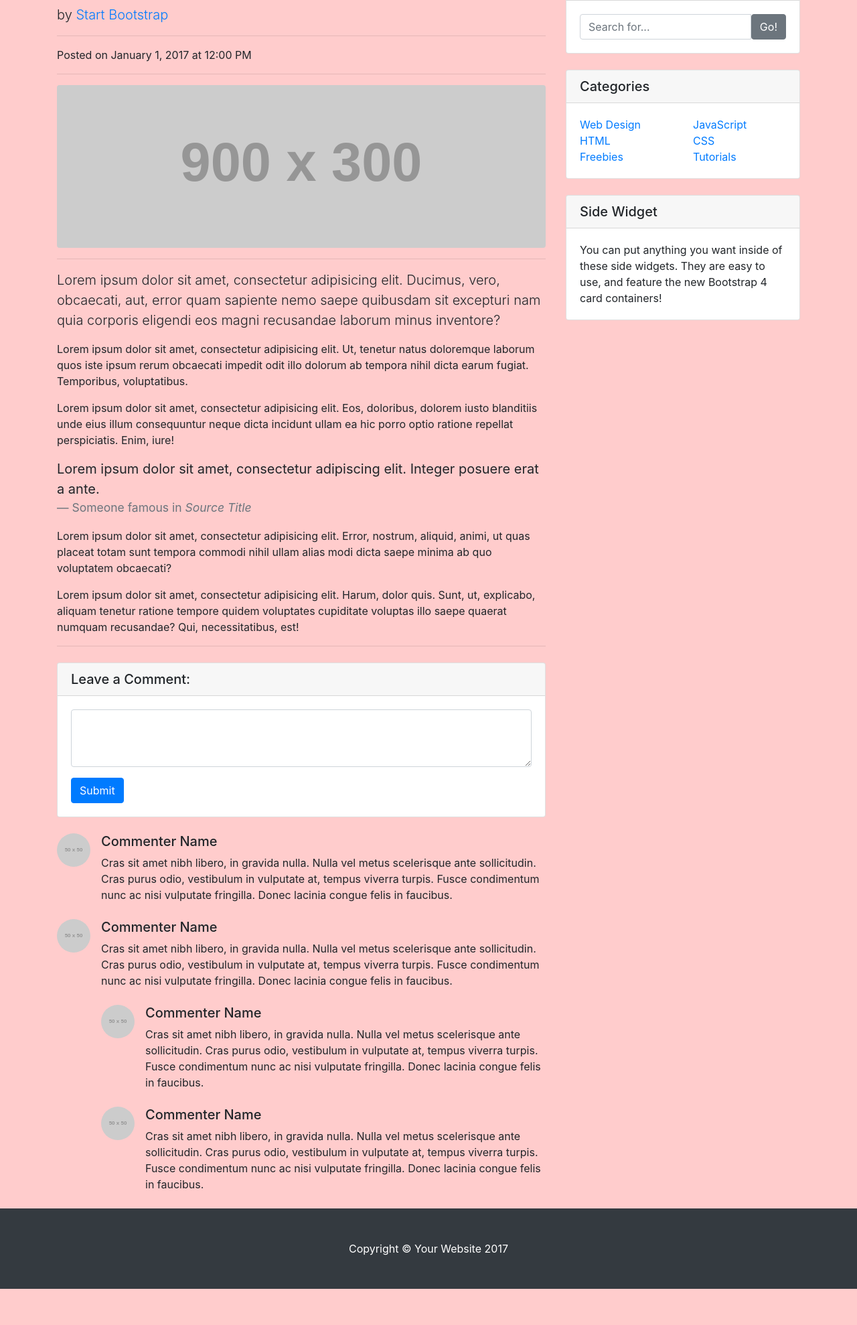
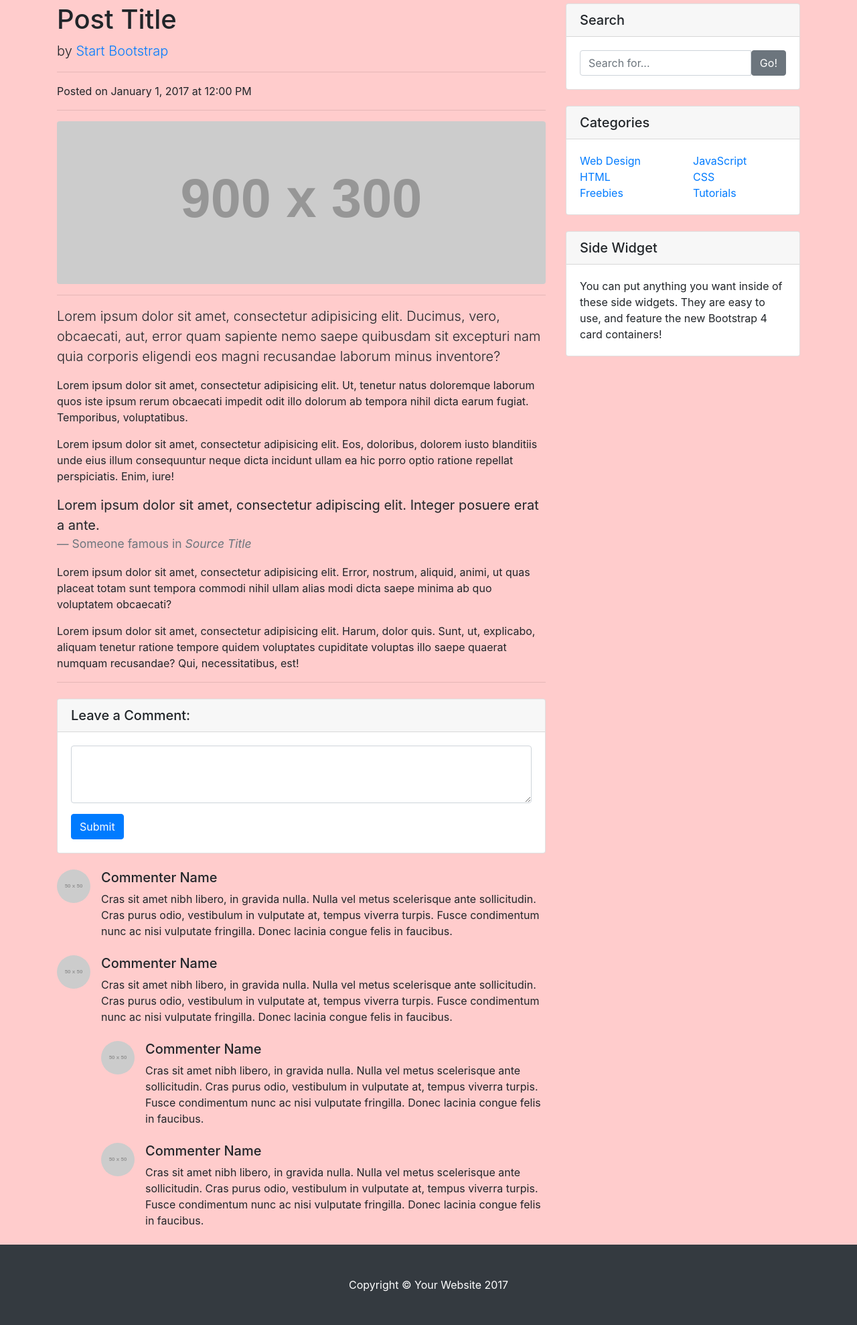
Before and after one commit to pjotrp/yaj, a Flask app: template yaj/templates/index.mako in a window 1280 px wide. Shown: the part 73-2051 px from the top of the page at 67% size. Before the commit the page ends 1997 px from the top, so only its background shows below. Run offline with Flask 2, Linux system fonts and the light colour scheme; the template is opened without the code that fills it, so the values that code supplies are empty; grey boxes labelled with a size stand in for pictures from a placeholder-image service; parts of the project's set-up code (start-up, migrations or seed data) failed here and were passed over; some libraries are stand-ins or nearby versions.

Commit message:
New style

```diff
--- a/yaj/static/yaj/css/styles.css
+++ b/yaj/static/yaj/css/styles.css
@@ -1,4 +1,5 @@
 body {
+  padding-top: 54px;
   background-color: #ffcccc; }
 
 .content {
```
